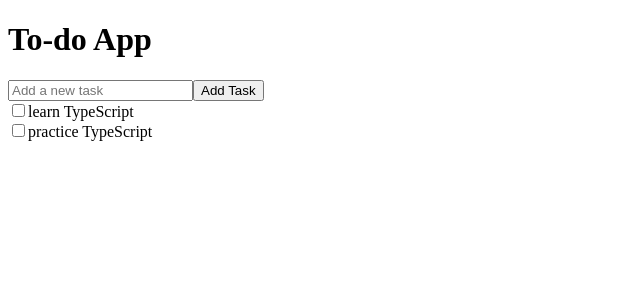
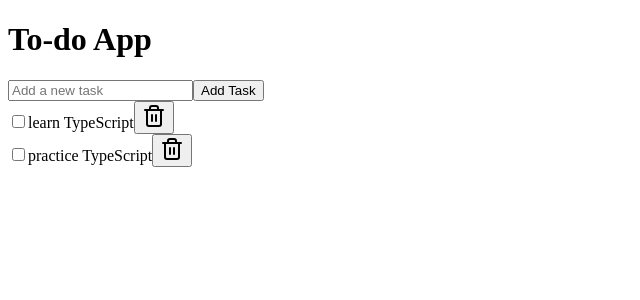
Before and after one commit to AlexDegerman/to-do-app-ts, a React (Vite) app: page / in a window 1280 px wide. Shown: the top 300 px of the page, without its empty margins (0-640 px from the left). Built offline with nearby package versions, Linux system fonts and the light colour scheme.

Commit message:
Add deleting tasks

```diff
--- a/package.json
+++ b/package.json
@@ -10,6 +10,7 @@
     "preview": "vite preview"
   },
   "dependencies": {
+    "lucide-react": "^0.508.0",
     "react": "^19.1.0",
     "react-dom": "^19.1.0"
   },
--- a/src/App.tsx
+++ b/src/App.tsx
@@ -26,11 +26,15 @@ const App = () => {
     console.log("completed status changed")
   }
 
+  const deleteTask = (taskId: number) => {
+    setTasks(tasks.filter(task => task.id !== taskId))
+  }
+
   return (
     <div>
       <h1>To-do App</h1>
       <ToDoForm addTask={addTask}/>
-      <ToDoList tasks={tasks} toggleComplete={toggleComplete}/>
+      <ToDoList tasks={tasks} toggleComplete={toggleComplete} deleteTask={deleteTask}/>
     </div>
   )
 }
--- a/src/components/ToDoItem.tsx
+++ b/src/components/ToDoItem.tsx
@@ -1,11 +1,13 @@
+import { Trash2Icon } from "lucide-react"
 import type { Task } from "../App"
 
 interface ToDoItemProps {
   task: Task
   toggleComplete: (id: number) => void
+  deleteTask: (id: number) => void
 }
 
-const ToDoItem = ({ task, toggleComplete }: ToDoItemProps) => {
+const ToDoItem = ({ task, toggleComplete, deleteTask }: ToDoItemProps) => {
 
   return (
     <div>
@@ -14,6 +16,7 @@ const ToDoItem = ({ task, toggleComplete }: ToDoItemProps) => {
       onChange={() => toggleComplete(task.id)}
       />
       <span>{task.text}</span>
+      <button onClick={() => deleteTask(task.id)}><Trash2Icon/></button>
     </div>
   )
 }
--- a/src/components/ToDoList.tsx
+++ b/src/components/ToDoList.tsx
@@ -4,9 +4,10 @@ import ToDoItem from "./ToDoItem"
 interface ToDoListProps {
   tasks: Task[]
   toggleComplete: (id: number) => void
+  deleteTask: (id: number) => void
 }
 
-const ToDoList = ({ tasks, toggleComplete }: ToDoListProps) => {
+const ToDoList = ({ tasks, toggleComplete, deleteTask }: ToDoListProps) => {
 
   return (
     <div>
@@ -15,6 +16,7 @@ const ToDoList = ({ tasks, toggleComplete }: ToDoListProps) => {
         key={task.id}
         task={task}
         toggleComplete={toggleComplete}
+        deleteTask={deleteTask}
         />
       )}
     </div>
```
Also changed, not shown: 1 other file (tests, documents, lock files or other folders).
